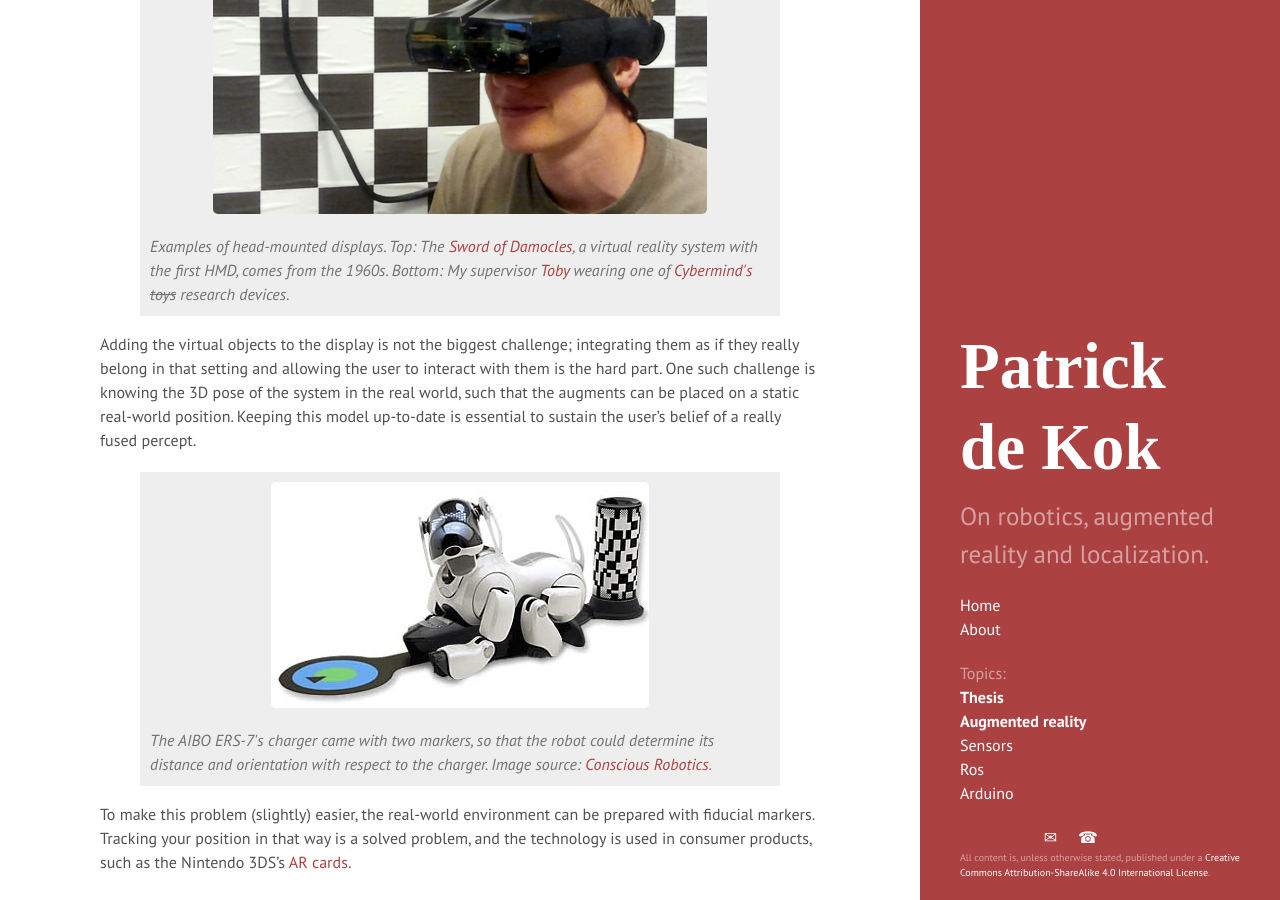
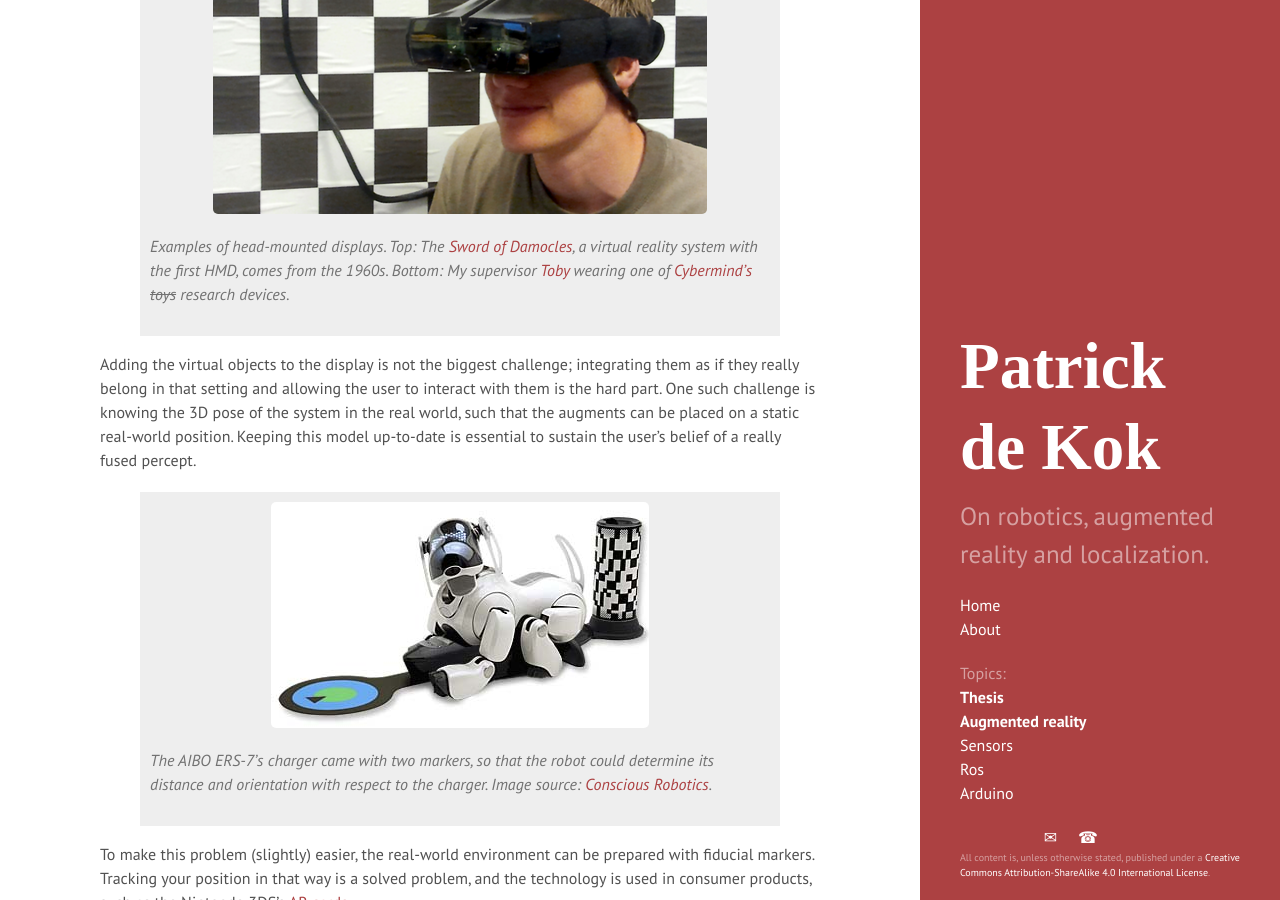
Before and after one commit to pkok/pkok.github.io, a Jekyll site: the page built from _posts/2014-01-06-thesis-intro.md, in a window 1280 px wide and 900 px high, scrolled down 682 px. Built offline with Jekyll 4.4.1, drawn with Linux system fonts in a browser that asks for light colours; some web fonts are replaced; comment, search, counter and statistics services are not loaded; part of the change alters nothing that is shown.

```diff
--- a/_config.yml
+++ b/_config.yml
@@ -2,6 +2,8 @@
 markdown:         kramdown
 kramdown:
   input: GFM
+  parse_block_html: true
+  parse_span_html: true
 highlighter:      pygments
 
 # Permalinks
```
